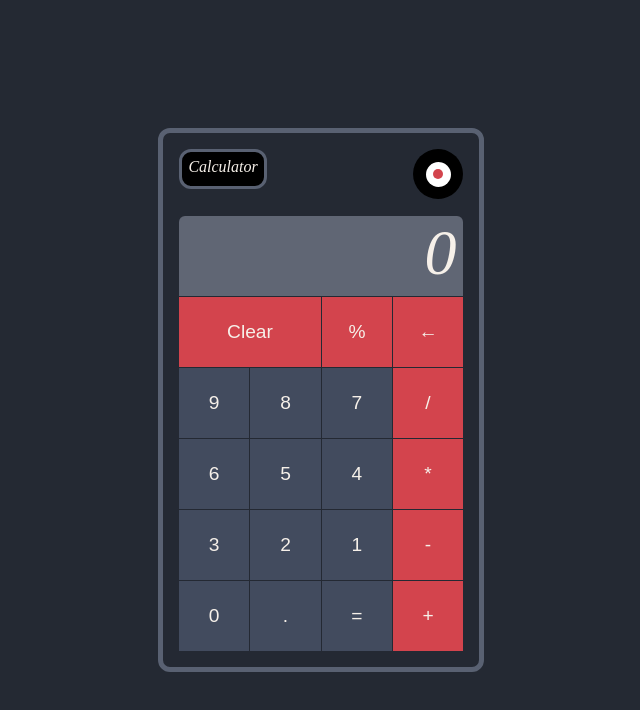
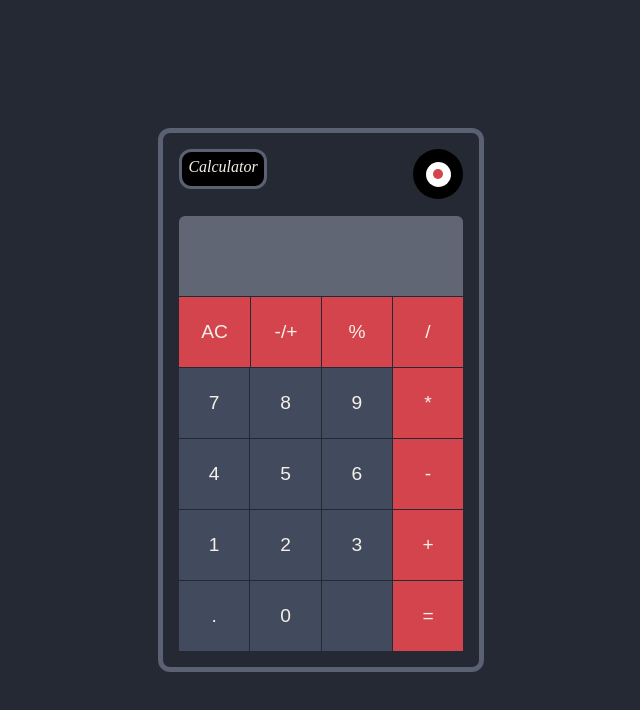
Before and after one commit to DefalterXD/Calculator, a plain HTML site: page index.html in a window 1280 px wide. Shown: the whole page, without its empty margins (319-959 px from the left). Drawn offline with Linux system fonts and the light colour scheme.

Commit message:
fix: adjust calculator layout

```diff
--- a/index.html
+++ b/index.html
@@ -19,34 +19,36 @@
             </span>
         </div>
         <div class="output__container">
-            <span class="output__result">0</span>
+            <span class="output__result"></span>
         </div>
         <div class="clear__container">
-            <button data-key="" class="clear__btn">Clear</button>
+            <button data-key="" class="clear__btn">AC</button>
+            <button data-key="-" class="clear__btn">-/+</button>
             <button data-key="%" class="clear__btn">%</button>
-            <button data-key="Backspace" class="clear__btn">&larr;</button>
+            <button data-key="/" class="clear__btn">/</button>
         </div>
         <div class="numbers__container">
+            <button data-key="7" class="number__btn">7</button>
+            <button data-key="8" class="number__btn">8</button>
             <button data-key="9" class="number__btn">9</button>
-            <button data-key="8" class="number__btn">8</button>
-            <button data-key="7" class="number__btn">7</button>
+            <button data-key="4" class="number__btn">4</button>
+            <button data-key="5" class="number__btn">5</button>
             <button data-key="6" class="number__btn">6</button>
-            <button data-key="5" class="number__btn">5</button>
-            <button data-key="4" class="number__btn">4</button>
+            <button data-key="1" class="number__btn">1</button>
+            <button data-key="2" class="number__btn">2</button>
             <button data-key="3" class="number__btn">3</button>
-            <button data-key="2" class="number__btn">2</button>
-            <button data-key="1" class="number__btn">1</button>
+            <button data-key="." class="number__btn">.</button>
             <button data-key="0" class="number__btn">0</button>
-            <button data-key="." class="number__btn">.</button>
-            <button data-key="=" class="number__btn">=</button>
+            <button class="number__btn"></button>
         </div>
         <div class="operations__container">
-            <button data-key="/" class="operation__btn">/</button>
             <button data-key="*" class="operation__btn">*</button>
             <button data-key="-" class="operation__btn">-</button>
             <button data-key="+" class="operation__btn">+</button>
+            <button data-key="=" class="operation__btn">=</button>
         </div>
     </section>
+    <script src="./script.js"></script>
 </body>
 
 </html>
```
